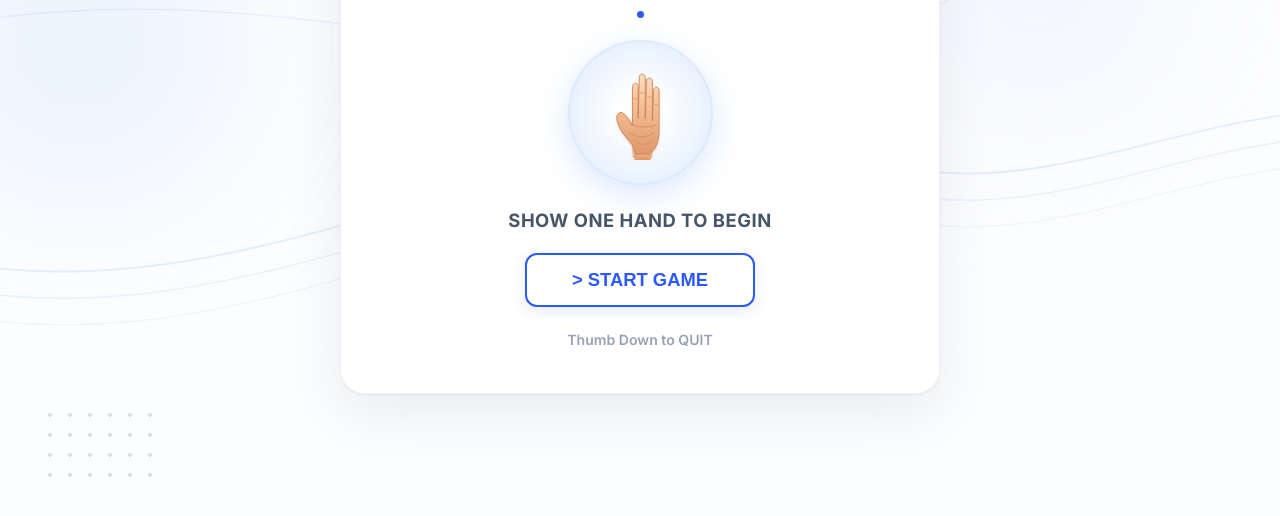
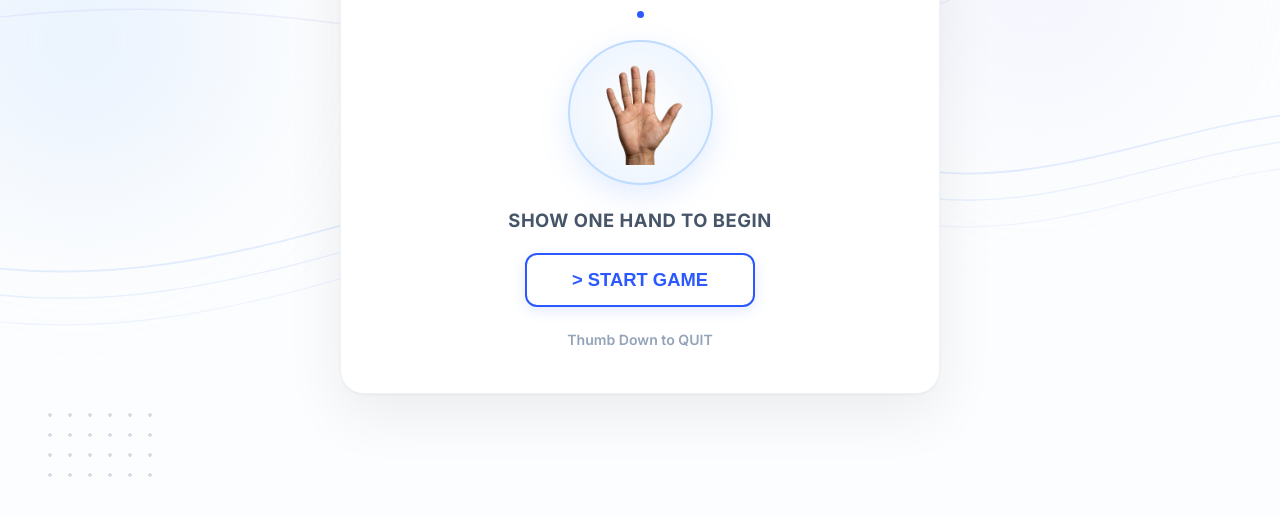
Before and after one commit to Ankit187Kumar/Hand_Maze_Game, a website built with Vite: page web/index.html in a window 1280 px wide. Shown: the part 280-796 px from the top of the page. Built offline with nearby package versions, Linux system fonts and the light colour scheme; no server answers.

Commit message:
Use real open human hand photograph on Start Screen avatar

```diff
--- a/web/index.html
+++ b/web/index.html
@@ -42,57 +42,7 @@
           <div class="start-dot-divider"></div>
 
           <div class="start-hand-avatar">
-            <svg viewBox="0 0 200 240" class="hand-palm-svg" xmlns="http://www.w3.org/2000/svg">
-              <defs>
-                <linearGradient id="skinGrad" x1="0%" y1="0%" x2="0%" y2="100%">
-                  <stop offset="0%" stop-color="#ffdfc4"/>
-                  <stop offset="40%" stop-color="#f5be93"/>
-                  <stop offset="100%" stop-color="#df986c"/>
-                </linearGradient>
-                <linearGradient id="palmShadow" x1="0%" y1="0%" x2="100%" y2="100%">
-                  <stop offset="0%" stop-color="#f7c59f"/>
-                  <stop offset="100%" stop-color="#d48b5e"/>
-                </linearGradient>
-                <filter id="softShadow" x="-10%" y="-10%" width="120%" height="120%">
-                  <feDropShadow dx="0" dy="4" stdDeviation="3" flood-color="rgba(180, 100, 60, 0.25)"/>
-                </filter>
-              </defs>
-              <g filter="url(#softShadow)">
-                <!-- Wrist -->
-                <path d="M78 200 C78 230, 85 240, 88 240 L122 240 C125 240, 132 230, 132 200 Z" fill="url(#skinGrad)"/>
-                <!-- Palm base & fingers contour -->
-                <path d="M78 200
-                         C65 185, 48 165, 42 145
-                         C36 125, 45 115, 56 122
-                         C65 128, 75 142, 80 152
-                         L80 55
-                         C80 43, 94 43, 94 55
-                         L94 135
-                         L97 32
-                         C97 20, 112 20, 112 32
-                         L112 135
-                         L115 42
-                         C115 30, 130 30, 130 42
-                         L130 140
-                         L133 65
-                         C133 53, 147 53, 147 65
-                         L147 165
-                         C147 195, 138 215, 122 225
-                         L88 225 Z"
-                      fill="url(#skinGrad)" stroke="#c67d4e" stroke-width="2" stroke-linejoin="round"/>
-
-                <!-- Palm Inner Crease Lines for Realism -->
-                <path d="M75 148 C90 158, 115 160, 138 152" fill="none" stroke="#d08658" stroke-width="2" stroke-linecap="round"/>
-                <path d="M70 170 C92 185, 118 185, 135 170" fill="none" stroke="#d08658" stroke-width="1.8" stroke-linecap="round"/>
-                <path d="M85 190 C100 205, 118 205, 128 190" fill="none" stroke="#d08658" stroke-width="1.5" stroke-linecap="round"/>
-
-                <!-- Finger Knuckle Shadows -->
-                <path d="M83 85 Q87 88 91 85" fill="none" stroke="#d08658" stroke-width="1.5" stroke-linecap="round"/>
-                <path d="M100 70 Q104.5 73 109 70" fill="none" stroke="#d08658" stroke-width="1.5" stroke-linecap="round"/>
-                <path d="M118 80 Q122.5 83 127 80" fill="none" stroke="#d08658" stroke-width="1.5" stroke-linecap="round"/>
-                <path d="M136 100 Q140 103 144 100" fill="none" stroke="#d08658" stroke-width="1.5" stroke-linecap="round"/>
-              </g>
-            </svg>
+            <img src="./hand.jpg" alt="Show Hand" class="real-hand-img" />
           </div>
 
           <p class="start-instruction">SHOW ONE HAND TO BEGIN</p>
--- a/web/style.css
+++ b/web/style.css
@@ -219,18 +219,21 @@ body.app-full-screen #app {
   width: 145px;
   height: 145px;
   border-radius: 50%;
-  background: radial-gradient(circle, #ffffff 20%, #e8f2fe 70%, #d8eaff 100%);
-  border: 2px solid #dbeafe;
-  box-shadow: 0 10px 32px rgba(59, 130, 246, 0.18);
+  background: radial-gradient(circle, #ffffff 10%, #eff6ff 70%, #dbeafe 100%);
+  border: 2px solid #bfdbfe;
+  box-shadow: 0 10px 30px rgba(59, 130, 246, 0.15);
   display: flex;
   justify-content: center;
   align-items: center;
   margin: 0 auto 24px;
+  overflow: hidden;
 }
 
-.hand-palm-svg {
-  width: 95px;
-  height: 95px;
+.real-hand-img {
+  width: 105px;
+  height: 105px;
+  object-fit: contain;
+  mix-blend-mode: multiply;
   display: block;
 }
 
```
Also changed, not shown: web/hand.jpg (added), web/public/hand.jpg (added).
